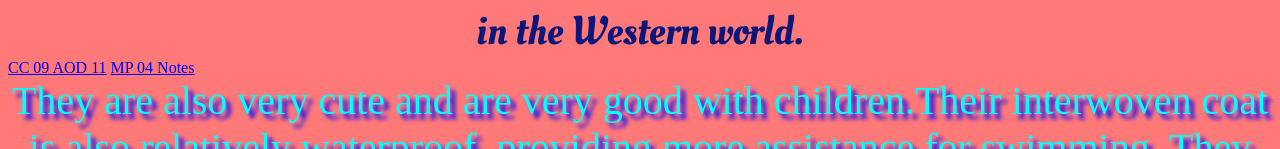
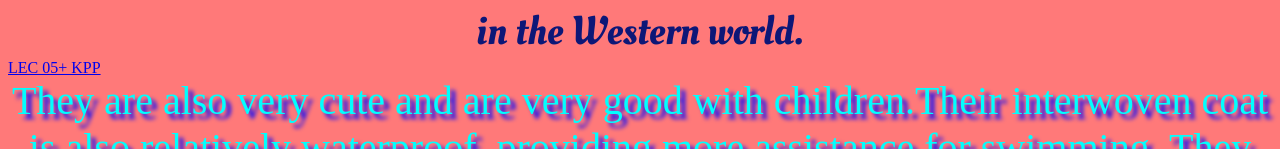
Before and after one commit to Sunshaw2374/Labrador-Retriever, a plain HTML site: page index.html in a window 1280 px wide. Shown: the part 365-514 px from the top of the page. Drawn offline with Linux system fonts and the light colour scheme; a web font is replaced by a local one.

Commit message:
Update index.html

```diff
--- a/index.html
+++ b/index.html
@@ -18,9 +18,8 @@
    <div class="content1">
     The Labrador Retriever, often abbreviated to Labrador or Lab, is a breed of retriever-gun dog from the United Kingdom that was developed from imported Canadian fishing dogs. The Labrador is one of the most popular dog breeds in a number of countries in the world, particularly in the Western world.
    </div>
-    <a href="https://www.youtube.com/watch?v=6joXxYytM14"> CC 09 </a>
-    <a href="https://tinyurl.com/29ft8uvq">AOD 11</a>
-<a href="https://static.pw.live/5eb393ee95fab7468a79d189/ADMIN/123c15b1-d7b8-47be-b0b2-df7986d2b88b.pdf">MP 04 Notes</a>
+
+<a href="https://static.pw.live/5eb393ee95fab7468a79d189/ADMIN/081e5fbc-48e5-463c-affe-c18ededabed3.pdf">LEC 05+ KPP</a>
 
    <div class="content2">
        They are also very cute and are very good with children.Their interwoven coat is also relatively waterproof, providing more assistance for swimming. They have a kind, pleasant, outgoing and tractable nature.
```
